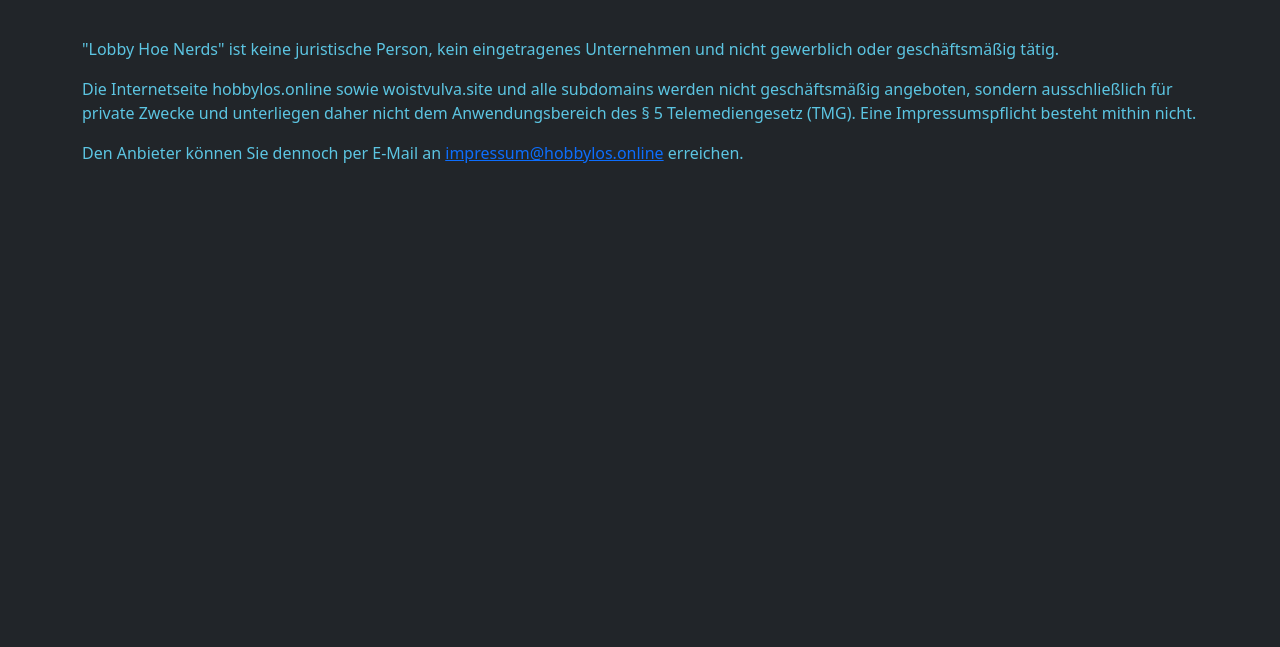
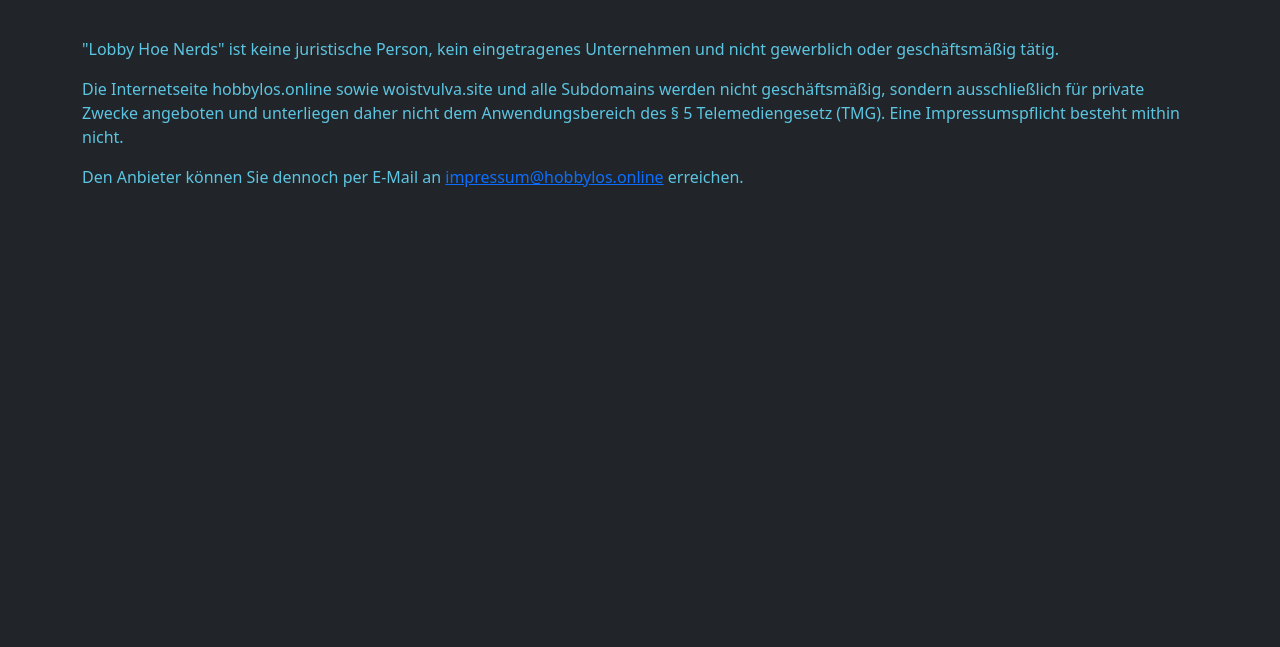
Before and after one commit to Lobby-Hoes/hobbylos.online, a website: page impressum.html in a window 1280 px wide. Shown: the part 153-800 px from the top of the page. Drawn offline with nearby package versions, Linux system fonts and the light colour scheme.

Commit message:
fixed some typos

```diff
--- a/impressum.html
+++ b/impressum.html
@@ -30,7 +30,7 @@
                 <br><br><h1>Impressum</h1><br><br>
                 <p>"Lobby Hoe Nerds" ist keine juristische Person, kein eingetragenes Unternehmen und nicht gewerblich oder geschäftsmäßig tätig.<br>
                 </p>
-                <p>Die Internetseite hobbylos.online sowie woistvulva.site und alle subdomains werden nicht geschäftsmäßig angeboten, sondern ausschließlich für private Zwecke und unterliegen daher nicht dem Anwendungsbereich des § 5 Telemediengesetz (TMG). Eine Impressumspflicht besteht mithin nicht.
+                <p>Die Internetseite hobbylos.online sowie woistvulva.site und alle Subdomains werden nicht geschäftsmäßig, sondern ausschließlich für private Zwecke angeboten und unterliegen daher nicht dem Anwendungsbereich des § 5 Telemediengesetz (TMG). Eine Impressumspflicht besteht mithin nicht.
                 </p><p>Den Anbieter können Sie dennoch per E-Mail an <a href='mailto:impressum@hobbylos.online'>impressum@hobbylos.online</a> erreichen. </br></p>
                 <br>
             </div>
```
